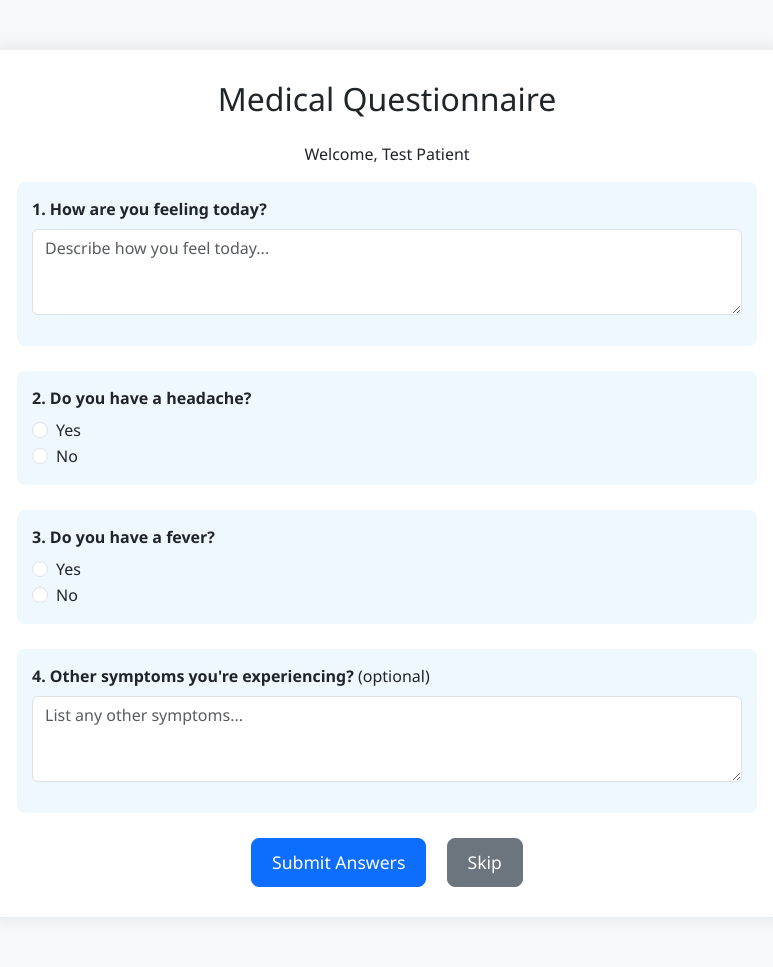
After one commit to MinNyiThatTant/cbms, a PHP site: page /patient/question.php in a window 1280 px wide. The commit adds this page. Shown: the whole page, without its empty margins (253-1026 px from the left). Run offline with PHP 8.4, Linux system fonts and the light colour scheme; a user stored in the database is signed in; data comes from the database, SQL or seed files in the repository; a stand-in replaces the project's code that opens the database connection.

Commit message:
questions

```diff
--- a/patient/index.php
+++ b/patient/index.php
@@ -30,7 +30,7 @@
 
     session_start();
 
-    if(isset($_SESSION["user"])){
+    if(isset($_SESSION["user"]) && $_SESSION['usertype'] === 'p'){
         if(($_SESSION["user"])=="" or $_SESSION['usertype']!='p'){
             header("location: ../login.php");
         }else{
--- /dev/null
+++ b/patient/question.php
@@ -0,0 +1,155 @@
+<?php
+session_start();
+
+// Correct path to connection.php (assuming it's in the root directory)
+require_once __DIR__.'/../connection.php';
+
+// DEBUG: Check session state when questionnaire loads
+// echo "<pre>LOADING QUESTIONNAIRE - SESSION DATA:\n";
+// print_r($_SESSION);
+// echo "</pre>";
+
+
+// Check if patient is logged in
+if (!isset($_SESSION['patient_id']) || ($_SESSION['usertype'] ?? '') !== 'p') {
+    header("Location: ../login.php");
+    exit();
+}
+
+$pid = $_SESSION['patient_id'];
+$error = '';
+
+if ($_SERVER['REQUEST_METHOD'] == 'POST') {
+    $feeling = trim($_POST['feeling']);
+    $headache = trim($_POST['headache']);
+    $fever = trim($_POST['fever']);
+    $other_symptoms = trim($_POST['other_symptoms'] ?? '');
+
+    if (empty($feeling) || empty($headache) || empty($fever)) {
+        $error = 'Please answer all required questions';
+    } else {
+        $stmt = $database->prepare("UPDATE patient SET feeling=?, headache=?, fever=?, other_symptoms=? WHERE pid=?");
+        $stmt->bind_param("ssssi", $feeling, $headache, $fever, $other_symptoms, $pid);
+
+        if ($stmt->execute()) {
+
+            $_SESSION['questionnarie_completed'] = true;
+            // DEBUG: Check session before redirect
+            // echo "<pre>BEFORE REDIRECT - SESSION DATA:\n";
+            // print_r($_SESSION);
+            // echo "</pre>";
+            // exit(); // Temporary - remove after debugging
+            // Clear problematic empty user session if exists
+            if (isset($_SESSION['user']) && empty($_SESSION['user'])) {
+            unset($_SESSION['user']);
+            }
+            // Correct redirection to patient's index page
+            header("Location: index.php"); // Goes to patient/index.php
+            exit();
+        } else {
+            $error = 'Error saving your answers. Please try again.';
+        }
+    }
+}
+
+
+// Get patient info for display
+$stmt = $database->prepare("SELECT pname FROM patient WHERE pid = ?");
+$stmt->bind_param("i", $pid);
+$stmt->execute();
+$result = $stmt->get_result();
+$patient = $result->fetch_assoc();
+$stmt->close();
+?>
+<!DOCTYPE html>
+<html lang="en">
+<head>
+    <meta charset="UTF-8">
+    <meta name="viewport" content="width=device-width, initial-scale=1.0">
+    <title>Medical Questionnaire</title>
+    <link href="https://cdn.jsdelivr.net/npm/bootstrap@5.3.0/dist/css/bootstrap.min.css" rel="stylesheet">
+    <style>
+        body {
+            background-color: #f8f9fa;
+            font-family: 'Segoe UI', Tahoma, Geneva, Verdana, sans-serif;
+        }
+        .questionnaire-container {
+            max-width: 800px;
+            margin: 50px auto;
+            padding: 30px;
+            background-color: white;
+            border-radius: 10px;
+            box-shadow: 0 0 20px rgba(0,0,0,0.1);
+        }
+        .question-box {
+            margin-bottom: 25px;
+            padding: 15px;
+            background-color: #f0f8ff;
+            border-radius: 8px;
+        }
+        .btn-lg {
+            padding: 10px 20px;
+            font-size: 1.1rem;
+        }
+    </style>
+</head>
+<body>
+    <div class="container questionnaire-container">
+        <h2 class="text-center mb-4">Medical Questionnaire</h2>
+        <?php if (isset($patient['pname'])): ?>
+            <p class="text-center">Welcome, <?php echo htmlspecialchars($patient['pname']); ?></p>
+        <?php endif; ?>
+
+        <?php if ($error): ?>
+            <div class="alert alert-danger"><?php echo htmlspecialchars($error); ?></div>
+        <?php endif; ?>
+
+        <form action="" method="post">
+            <div class="question-box">
+                <div class="mb-3">
+                    <label class="form-label"><strong>1. How are you feeling today?</strong></label>
+                    <textarea class="form-control" name="feeling" rows="3" required placeholder="Describe how you feel today..."></textarea>
+                </div>
+            </div>
+
+            <div class="question-box">
+                <label class="form-label"><strong>2. Do you have a headache?</strong></label>
+                <div class="form-check">
+                    <input class="form-check-input" type="radio" name="headache" id="headache_yes" value="yes" required>
+                    <label class="form-check-label" for="headache_yes">Yes</label>
+                </div>
+                <div class="form-check">
+                    <input class="form-check-input" type="radio" name="headache" id="headache_no" value="no">
+                    <label class="form-check-label" for="headache_no">No</label>
+                </div>
+            </div>
+
+            <div class="question-box">
+                <label class="form-label"><strong>3. Do you have a fever?</strong></label>
+                <div class="form-check">
+                    <input class="form-check-input" type="radio" name="fever" id="fever_yes" value="yes" required>
+                    <label class="form-check-label" for="fever_yes">Yes</label>
+                </div>
+                <div class="form-check">
+                    <input class="form-check-input" type="radio" name="fever" id="fever_no" value="no">
+                    <label class="form-check-label" for="fever_no">No</label>
+                </div>
+            </div>
+
+            <div class="question-box">
+                <div class="mb-3">
+                    <label class="form-label"><strong>4. Other symptoms you're experiencing?</strong> (optional)</label>
+                    <textarea class="form-control" name="other_symptoms" rows="3" placeholder="List any other symptoms..."></textarea>
+                </div>
+            </div>
+
+            <div class="text-center mt-4">
+                <button type="submit" class="btn btn-primary btn-lg">Submit Answers</button>
+                <a href="index.php" class="btn btn-secondary btn-lg ms-3">Skip</a>
+            </div>
+        </form>
+    </div>
+
+    <script src="https://cdn.jsdelivr.net/npm/bootstrap@5.3.0/dist/js/bootstrap.bundle.min.js"></script>
+</body>
+</html>
```
Also changed, not shown: login.php (+27 -47 lines), test-q.php (added, +121 -0 lines).
